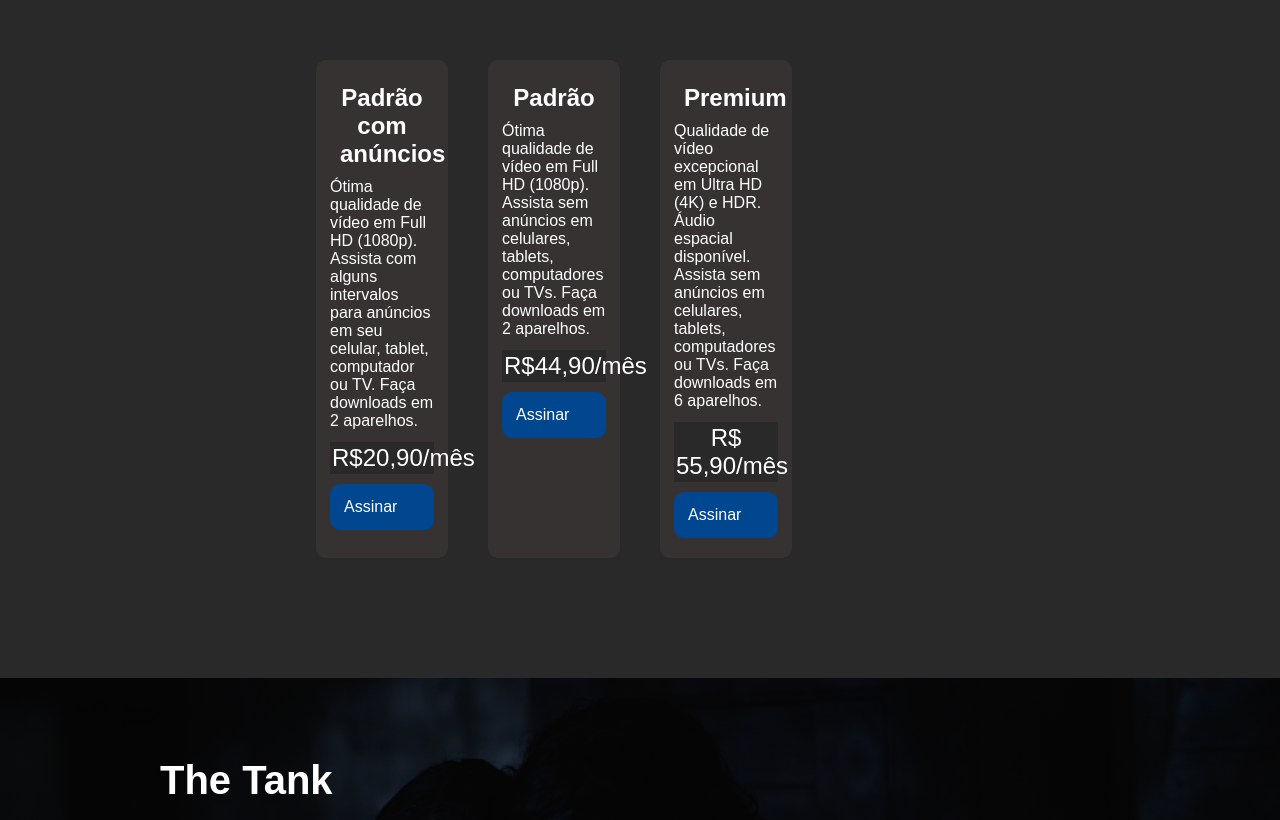
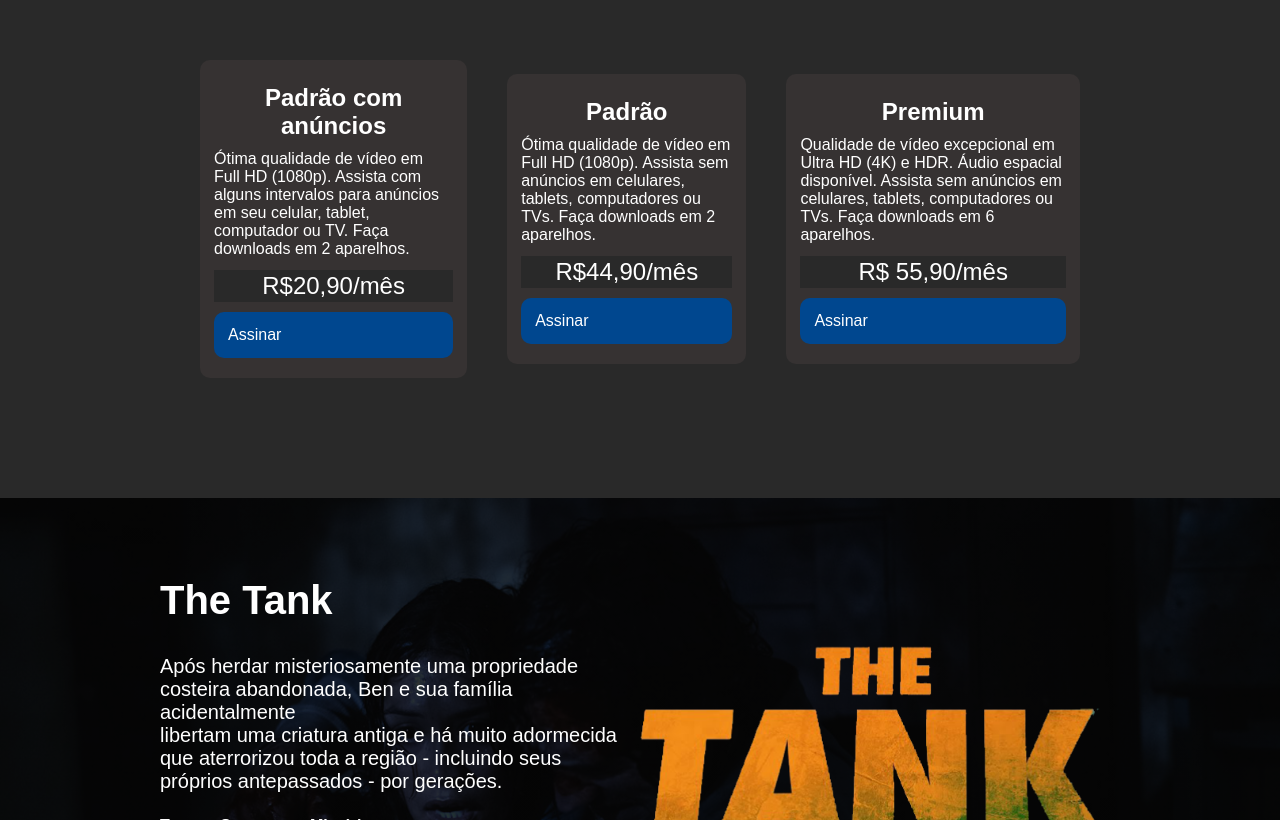
Before and after one commit to devLoue/projeto_i-filmes, a plain HTML site: page index.html in a window 1280 px wide. Shown: the part 1133-1953 px from the top of the page. Drawn offline with nearby package versions, Linux system fonts and the light colour scheme.

Commit message:
Update style.css

```diff
--- a/style.css
+++ b/style.css
@@ -73,8 +73,8 @@ main .sect_principal{
 }
 /* Section Planos */
 .planos{
-    display: grid;
-    grid-template-columns: 15% 15% 15% 15% ;
+    display: flex;
+    align-items: center;
     color: #fff;
     justify-content: center;
     gap: 40px;
```
